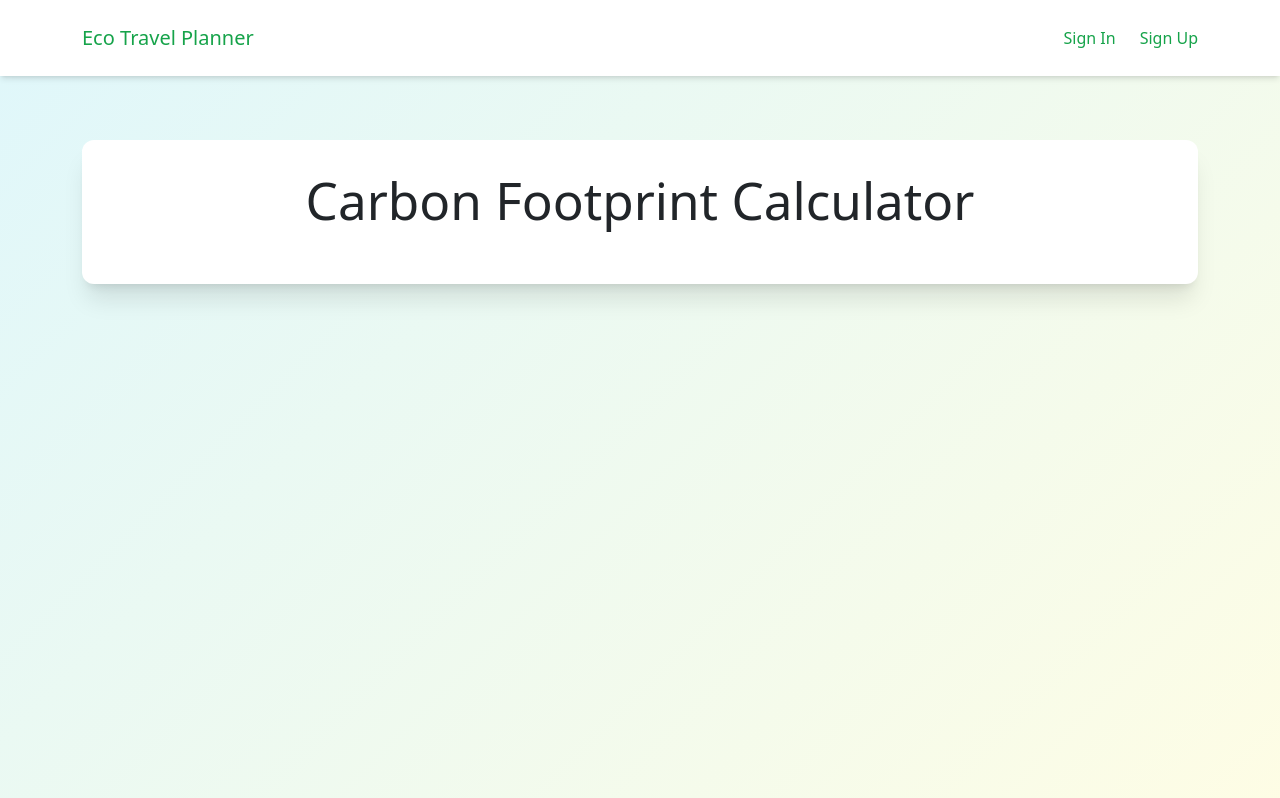
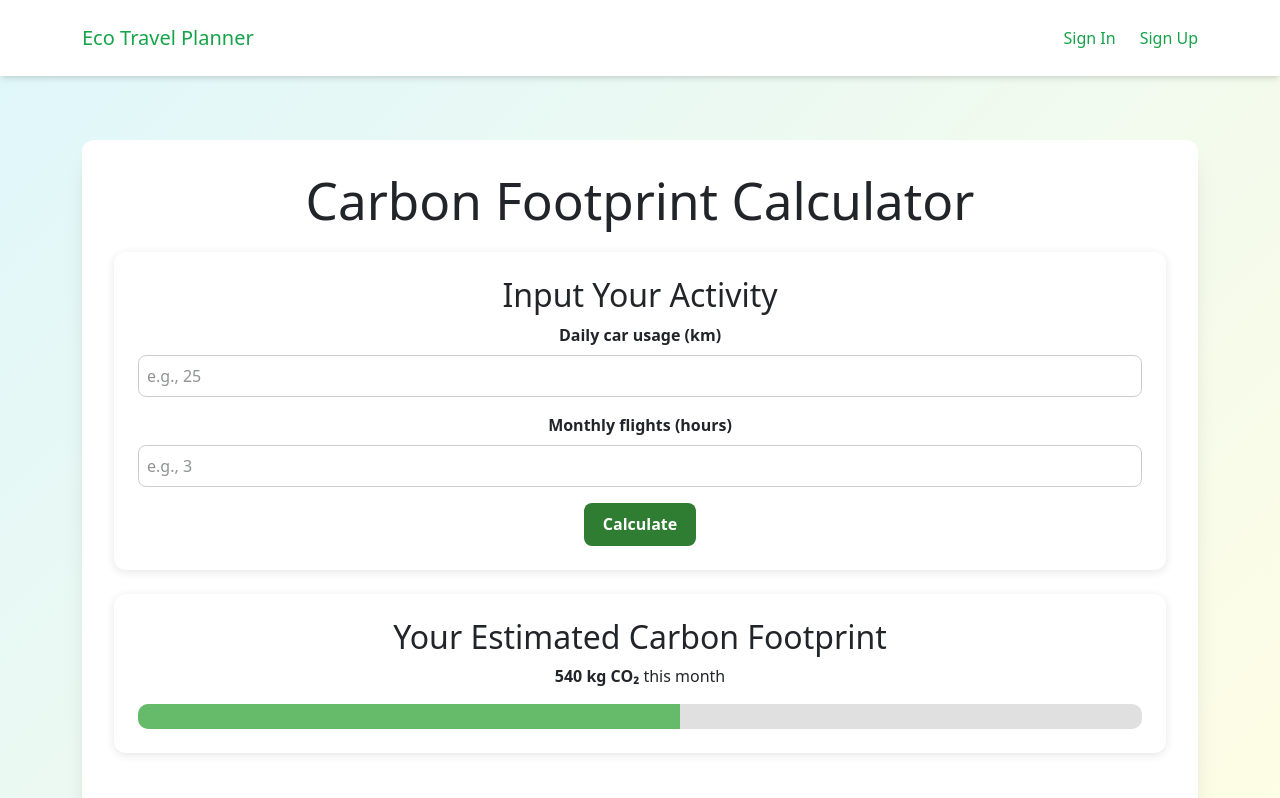
Before and after one commit to haziqhalifi/eco-travel-planner, a React (Vite) app: page /footprint in a window 1280 px wide. Shown: the top 798 px of the page. Built offline with nearby package versions, Linux system fonts and the light colour scheme.

Commit message:
Updated CarbonCalculator.jsx

```diff
--- a/src/pages/CarbonCalculator.jsx
+++ b/src/pages/CarbonCalculator.jsx
@@ -1,4 +1,52 @@
+import React from 'react';
+
 function CarbonCalculator() {
+  const styles = {
+    card: {
+      background: 'white',
+      borderRadius: '12px',
+      boxShadow: '0 2px 10px rgba(0,0,0,0.1)',
+      padding: '1.5rem',
+      marginBottom: '1.5rem',
+    },
+    inputGroup: {
+      marginBottom: '1rem',
+    },
+    label: {
+      display: 'block',
+      marginBottom: '0.5rem',
+      fontWeight: 'bold',
+    },
+    input: {
+      width: '100%',
+      padding: '0.5rem',
+      border: '1px solid #ccc',
+      borderRadius: '8px',
+    },
+    button: {
+      backgroundColor: '#2e7d32',
+      color: 'white',
+      padding: '0.6rem 1.2rem',
+      border: 'none',
+      borderRadius: '8px',
+      cursor: 'pointer',
+      fontWeight: 'bold',
+    },
+    progressBar: {
+      backgroundColor: '#e0e0e0',
+      borderRadius: '10px',
+      overflow: 'hidden',
+      height: '25px',
+      marginTop: '1rem',
+    },
+    progress: {
+      height: '100%',
+      backgroundColor: '#66bb6a',
+      transition: 'width 0.5s ease',
+      width: '54%',
+    }
+  };
+
   return (
     <div
       className="min-vh-100 py-8"
@@ -10,7 +58,28 @@ function CarbonCalculator() {
       <div className="container mx-auto my-8">
         <div className="bg-white rounded-xl shadow-xl p-6 md:p-8">
           <h1 className="mb-4 text-center">Carbon Footprint Calculator</h1>
-          {/* Calculator content goes here */}
+
+          {/* Inserted calculator content */}
+          <div style={styles.card}>
+            <h2>Input Your Activity</h2>
+            <div style={styles.inputGroup}>
+              <label htmlFor="car" style={styles.label}>Daily car usage (km)</label>
+              <input type="number" id="car" placeholder="e.g., 25" style={styles.input} />
+            </div>
+            <div style={styles.inputGroup}>
+              <label htmlFor="flight" style={styles.label}>Monthly flights (hours)</label>
+              <input type="number" id="flight" placeholder="e.g., 3" style={styles.input} />
+            </div>
+            <button style={styles.button}>Calculate</button>
+          </div>
+
+          <div style={styles.card}>
+            <h2>Your Estimated Carbon Footprint</h2>
+            <p><strong>540 kg CO₂</strong> this month</p>
+            <div style={styles.progressBar}>
+              <div style={styles.progress}></div>
+            </div>
+          </div>
         </div>
       </div>
     </div>
```
